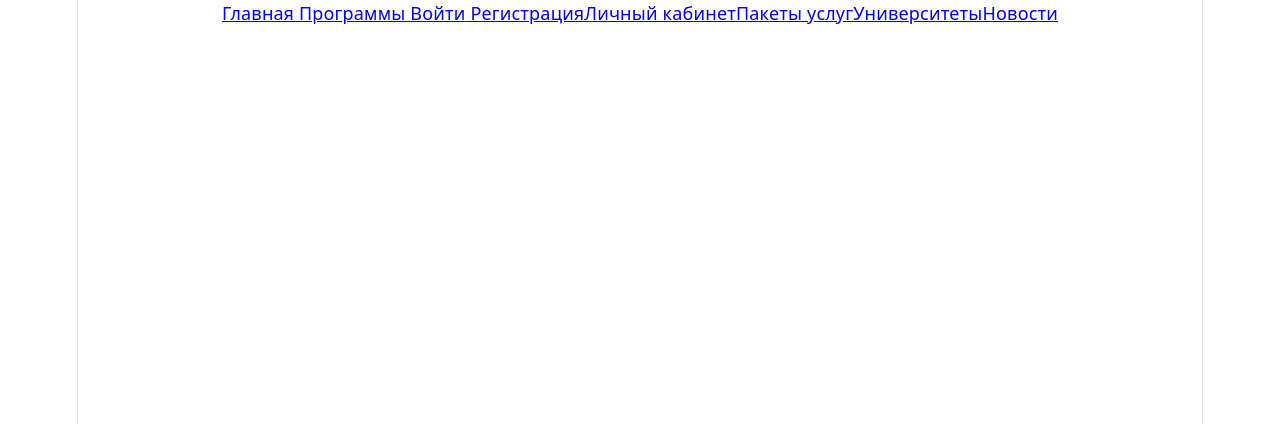
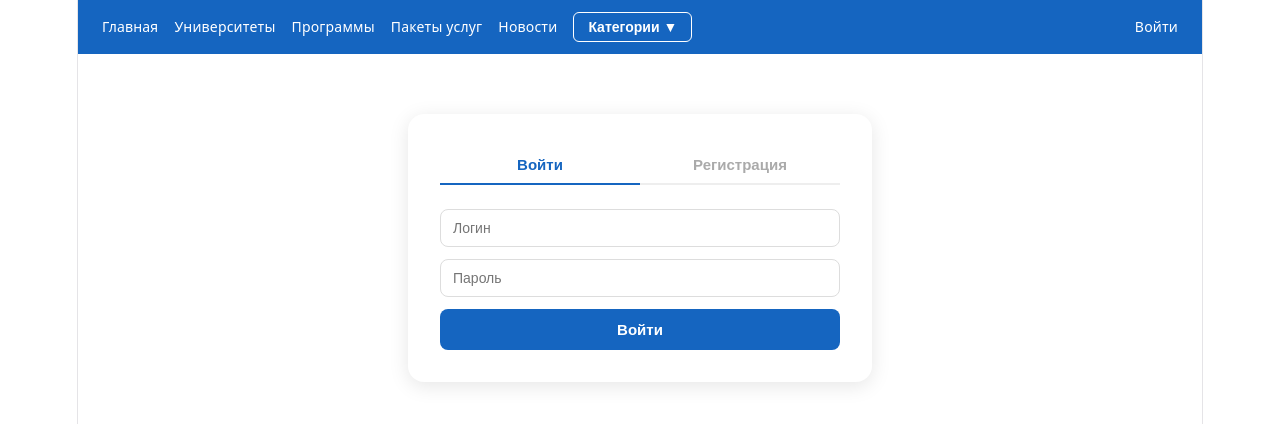
Before and after one commit to Venera-h/Diplom_work, a React app in the folder frontend/: page /auth in a window 1280 px wide. Shown: the top 424 px of the page. Built offline with nearby package versions, Linux system fonts and the light colour scheme; the HTML template or start-up script is replaced by a standard one.

Commit message:
Создана единная страничка для входа/регистрации

```diff
--- a/frontend/src/App.jsx
+++ b/frontend/src/App.jsx
@@ -10,6 +10,11 @@ import Packages from './pages/Packages'
 import Universities from './pages/Universities'
 import UniversityDetail from './pages/UniversityDetail'
 import News from './pages/News'
+import Auth from './pages/Auth'
+
+// убери роуты /login и /register, добавь:
+<Route path="/auth" element={<Auth />} />
+
 
 function App() {
   return (
@@ -18,8 +23,7 @@ function App() {
       <Routes>
         <Route path="/" element={<Home />} />
         <Route path="/programs" element={<Programs />} />
-        <Route path="/login" element={<Login />} />
-        <Route path="/register" element={<Register />} />
+        <Route path="/auth" element={<Auth />} />
         <Route path="/dashboard" element={<Dashboard />} />
         <Route path="/packages" element={<Packages />} />
         <Route path="/universities" element={<Universities />} />
--- a/frontend/src/components/Navbar.jsx
+++ b/frontend/src/components/Navbar.jsx
@@ -1,19 +1,104 @@
-import { Link } from 'react-router-dom'
+import { Link, useNavigate } from 'react-router-dom'
+import { useState } from 'react'
+
+const CATEGORIES = [
+  { tag: 'университеты', label: '🎓 Университеты', desc: 'Всё о поступлении в китайские вузы' },
+  { tag: 'путешествия', label: '✈️ Путешествия', desc: 'Интересные места и маршруты' },
+  { tag: 'мемы', label: '😄 Мемы', desc: 'Шутим про Китай и учёбу' },
+  { tag: 'знакизодиака', label: '♈ Знаки зодиака', desc: 'Зодиакальный контент с восточным флером' },
+  { tag: 'вопросответ', label: '❓ Вопрос-ответ', desc: 'Полезные гайды и ваши вопросы' },
+  { tag: 'отзывы', label: '⭐ Отзывы', desc: 'Истории студентов и родителей' },
+  { tag: 'услуги', label: '💼 Услуги', desc: 'Наши предложения' },
+]
 
 function Navbar() {
+  const [open, setOpen] = useState(false)
+  const navigate = useNavigate()
+
+  const handleCategory = (tag) => {
+    setOpen(false)
+    navigate(`/news?category=${tag}`)
+  }
+
   return (
-    <nav>
-      <Link to="/">Главная </Link>
-      <Link to="/programs">Программы </Link>
-      <Link to="/login">Войти</Link>
-      <Link to="/register"> Регистрация</Link>
-      <Link to="/dashboard">Личный кабинет</Link>
-      <Link to="/packages">Пакеты услуг</Link>
-      <Link to="/universities">Университеты</Link>
-      <Link to="/news">Новости</Link>
+    <nav style={{
+      display: 'flex',
+      alignItems: 'center',
+      gap: '16px',
+      padding: '12px 24px',
+      background: '#1565C0',
+      flexWrap: 'wrap',
+      position: 'relative'
+    }}>
+      <Link to="/" style={linkStyle}>Главная</Link>
+      <Link to="/universities" style={linkStyle}>Университеты</Link>
+      <Link to="/programs" style={linkStyle}>Программы</Link>
+      <Link to="/packages" style={linkStyle}>Пакеты услуг</Link>
+      <Link to="/news" style={linkStyle}>Новости</Link>
 
+      {/* Выпадающее меню категорий */}
+      <div style={{ position: 'relative' }}>
+        <button
+          onClick={() => setOpen(!open)}
+          style={{
+            background: open ? '#fff' : 'transparent',
+            color: open ? '#1161bcff' : '#fff',
+            border: '1px solid #fff',
+            borderRadius: '6px',
+            padding: '6px 14px',
+            cursor: 'pointer',
+            fontWeight: 'bold',
+            fontSize: '14px'
+          }}
+        >
+          Категории {open ? '▲' : '▼'}
+        </button>
+
+        {open && (
+          <div style={{
+            position: 'absolute',
+            top: '110%',
+            left: 0,
+            background: '#fff',
+            borderRadius: '10px',
+            boxShadow: '0 4px 20px rgba(0,0,0,0.15)',
+            minWidth: '260px',
+            zIndex: 100,
+            overflow: 'hidden'
+          }}>
+            {CATEGORIES.map(cat => (
+              <div
+                key={cat.tag}
+                onClick={() => handleCategory(cat.tag)}
+                style={{
+                  padding: '12px 16px',
+                  cursor: 'pointer',
+                  borderBottom: '1px solid #f0f0f0',
+                  transition: 'background 0.15s'
+                }}
+                onMouseEnter={e => e.currentTarget.style.background = '#f0f7ff'}
+                onMouseLeave={e => e.currentTarget.style.background = '#fff'}
+              >
+                <div style={{ fontWeight: 'bold', color: '#1565C0' }}>{cat.label}</div>
+                <div style={{ fontSize: '12px', color: '#888', marginTop: '2px' }}>{cat.desc}</div>
+              </div>
+            ))}
+          </div>
+        )}
+      </div>
+
+      <div style={{ marginLeft: 'auto', display: 'flex', gap: '12px' }}>
+        <Link to="/auth" style={linkStyle}>Войти</Link>
+      </div>
     </nav>
   )
 }
 
+const linkStyle = {
+  color: '#fff',
+  textDecoration: 'none',
+  fontSize: '14px',
+  fontWeight: '500'
+}
+
 export default Navbar
--- /dev/null
+++ b/frontend/src/pages/Auth.jsx
@@ -0,0 +1,127 @@
+import { useState } from 'react'
+import axios from 'axios'
+import { useNavigate } from 'react-router-dom'
+
+function Auth() {
+  const [tab, setTab] = useState('login')
+  const [login, setLogin] = useState('')
+  const [password, setPassword] = useState('')
+  const [password2, setPassword2] = useState('')
+  const [error, setError] = useState('')
+  const navigate = useNavigate()
+
+  const handleLogin = (e) => {
+    e.preventDefault()
+    setError('')
+    axios.post('http://127.0.0.1:8000/api/auth/login', { login, password })
+      .then(response => {
+        localStorage.setItem('token', response.data.token)
+        localStorage.setItem('user_id', response.data.user_id)
+        navigate('/dashboard')
+      })
+      .catch(() => setError('Неверный логин или пароль'))
+  }
+
+  const handleRegister = (e) => {
+    e.preventDefault()
+    setError('')
+    if (password !== password2) {
+      setError('Пароли не совпадают')
+      return
+    }
+    axios.post('http://127.0.0.1:8000/api/auth/register', { login, password })
+      .then(response => {
+        localStorage.setItem('token', response.data.token)
+        localStorage.setItem('user_id', response.data.user_id)
+        navigate('/dashboard')
+      })
+      .catch(() => setError('Пользователь уже существует'))
+  }
+
+  return (
+    <div style={{
+      maxWidth: '400px',
+      margin: '60px auto',
+      padding: '32px',
+      borderRadius: '16px',
+      boxShadow: '0 4px 20px rgba(0,0,0,0.1)',
+      background: '#fff'
+    }}>
+      {/* Вкладки */}
+      <div style={{ display: 'flex', marginBottom: '24px', borderBottom: '2px solid #eee' }}>
+        {['login', 'register'].map(t => (
+          <button
+            key={t}
+            onClick={() => { setTab(t); setError('') }}
+            style={{
+              flex: 1,
+              padding: '10px',
+              border: 'none',
+              background: 'none',
+              cursor: 'pointer',
+              fontWeight: 'bold',
+              fontSize: '15px',
+              color: tab === t ? '#1565C0' : '#aaa',
+              borderBottom: tab === t ? '2px solid #1565C0' : '2px solid transparent',
+              marginBottom: '-2px'
+            }}
+          >
+            {t === 'login' ? 'Войти' : 'Регистрация'}
+          </button>
+        ))}
+      </div>
+
+      <form onSubmit={tab === 'login' ? handleLogin : handleRegister}>
+        <input
+          type="text"
+          placeholder="Логин"
+          value={login}
+          onChange={e => setLogin(e.target.value)}
+          style={inputStyle}
+        />
+        <input
+          type="password"
+          placeholder="Пароль"
+          value={password}
+          onChange={e => setPassword(e.target.value)}
+          style={inputStyle}
+        />
+        {tab === 'register' && (
+          <input
+            type="password"
+            placeholder="Повторите пароль"
+            value={password2}
+            onChange={e => setPassword2(e.target.value)}
+            style={inputStyle}
+          />
+        )}
+        {error && <p style={{ color: 'red', margin: '0 0 12px' }}>{error}</p>}
+        <button type="submit" style={{
+          width: '100%',
+          padding: '12px',
+          background: '#1565C0',
+          color: '#fff',
+          border: 'none',
+          borderRadius: '8px',
+          fontSize: '15px',
+          fontWeight: 'bold',
+          cursor: 'pointer'
+        }}>
+          {tab === 'login' ? 'Войти' : 'Зарегистрироваться'}
+        </button>
+      </form>
+    </div>
+  )
+}
+
+const inputStyle = {
+  width: '100%',
+  padding: '10px 12px',
+  marginBottom: '12px',
+  border: '1px solid #ddd',
+  borderRadius: '8px',
+  fontSize: '14px',
+  boxSizing: 'border-box'
+}
+
+export default Auth
--- a/frontend/src/pages/Home.jsx
+++ b/frontend/src/pages/Home.jsx
@@ -1,6 +1,37 @@
 function Home() {
   return (
     <div style={{ padding: '20px', maxWidth: '800px', margin: '0 auto' }}>
+
+      {/* Блок об основателе */}
+      <div style={{
+        display: 'flex',
+        gap: '24px',
+        alignItems: 'center',
+        background: '#f9f9f9',
+        borderRadius: '16px',
+        padding: '24px',
+        marginBottom: '24px',
+        flexWrap: 'wrap'
+      }}>
+        <img
+          src="https://via.placeholder.com/150"
+          alt="Основатель"
+          style={{ width: '150px', height: '150px', borderRadius: '50%', objectFit: 'cover', border: '3px solid #2196F3' }}
+        />
+        <div>
+          <h2 style={{ margin: '0 0 6px' }}>Наталья</h2>
+          <p style={{ margin: '0 0 8px', color: '#2196F3', fontWeight: 'bold' }}>Основатель · Шанхай, Китай 🇨🇳</p>
+          <p style={{ margin: '0 0 8px', color: '#555', maxWidth: '500px' }}>
+            Живу в Шанхае уже 13 лет. Этот канал — ваш надёжный ориентир в мире китайского образования, культуры и повседневной жизни.
+          </p>
+          <p style={{ margin: '0', color: '#555', maxWidth: '500px' }}>
+            Здесь будет полезно тем, кто:<br/>
+            🌟 Хочет учиться в Китае (языковые курсы, бакалавриат, лагеря)<br/>
+            🌟 Интересуется жизнью в Шанхае<br/>
+            🌟 Любит разборы, мемы, советы и немного магии из рубрики с гороскопами
+          </p>
+        </div>
+      </div>
 
       <div style={{
         background: 'linear-gradient(135deg, #e8f4fd, #d0e8f7)',
--- a/frontend/src/pages/News.jsx
+++ b/frontend/src/pages/News.jsx
@@ -1,4 +1,15 @@
 import { useEffect, useRef } from 'react'
+import { useSearchParams } from 'react-router-dom'
+
+const CATEGORY_LABELS = {
+  университеты: '🎓 Университеты',
+  путешествия: '✈️ Путешествия',
+  мемы: '😄 Мемы',
+  знакизодиака: '♈ Знаки зодиака',
+  вопросответ: '❓ Вопрос-ответ',
+  отзывы: '⭐ Отзывы',
+  услуги: '💼 Услуги',
+}
 
 const POST_IDS = Array.from({ length: 50 }, (_, i) => 50 - i)
 
@@ -22,10 +33,20 @@ function TelegramPost({ postId }) {
 }
 
 function News() {
+  const [searchParams] = useSearchParams()
+  const category = searchParams.get('category')
+
   return (
     <div style={{ padding: '20px', maxWidth: '600px', margin: '0 auto' }}>
-      <h2>Новости</h2>
-      <p style={{ color: '#666' }}>Последние новости из Telegram канала</p>
+      <h2>
+        {category ? CATEGORY_LABELS[category] || `#${category}` : 'Все новости'}
+      </h2>
+      <p style={{ color: '#666' }}>
+        {category
+          ? `Посты из Telegram канала по теме #${category}`
+          : 'Последние новости из Telegram канала @ai_kitai_service'
+        }
+      </p>
       {POST_IDS.map(id => (
         <TelegramPost key={id} postId={id} />
       ))}
```
